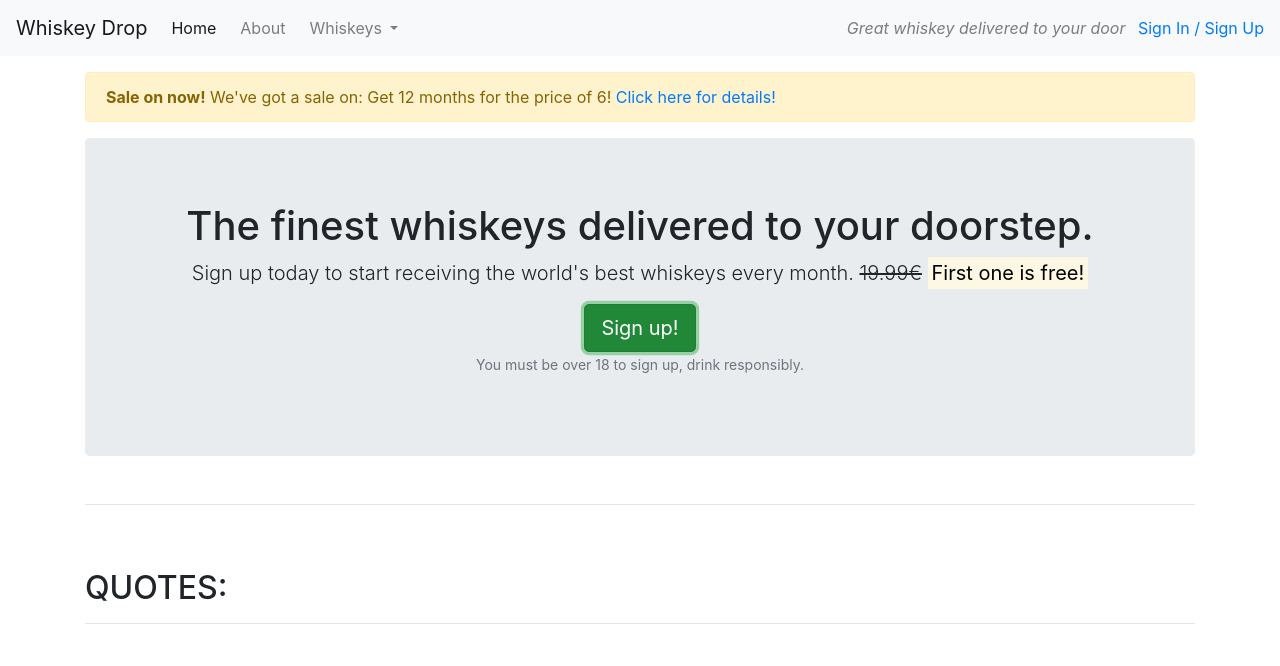
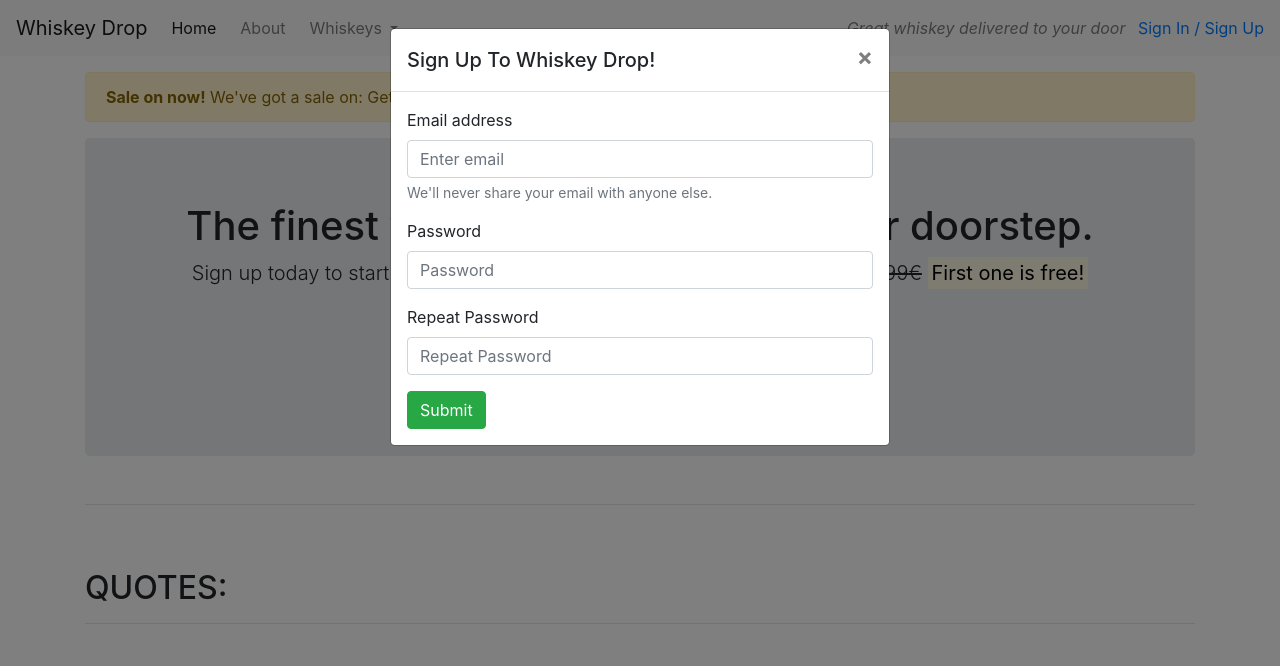
Before and after one commit to emilyrosenberg/bootstrap4, a plain HTML site: page index.html in a window 1280 px wide. Both pictures are taken after a click on the button "Sign up!". Shown: the top 666 px of the page. Drawn offline with nearby package versions, Linux system fonts and the light colour scheme.

Commit message:
Add modal sign up form

```diff
--- a/index.html
+++ b/index.html
@@ -65,7 +65,7 @@
                         <s class="d-none d-sm-inline">19.99€</s>
                         <span class="d-inlne d-sm-none"><br></span>
                         <strong><mark>First one is free!</mark></strong></p>
-                    <button class="btn btn-success btn-lg">Sign up!</button>
+                    <button class="btn btn-success btn-lg" data-toggle="modal" data-target="#signUpModal">Sign up!</button>
                     <p class="text-muted"><small>You must be over 18 to sign up, drink responsibly.</small></p>
                 </section>
             </div>
@@ -144,6 +144,36 @@
         </section>
         <!-- /.features -->
     </article>
+    <div class="modal" tabindex="-1" role="dialog" id="signUpModal">
+        <div class="modal-dialog" role="document">
+            <div class="modal-content">
+                <div class="modal-header">
+                    <h5 class="modal-title">Sign Up To Whiskey Drop!</h5>
+                    <button type="button" class="close" data-dismiss="modal" aria-label="Close">
+          <span aria-hidden="true">&times;</span>
+        </button>
+                </div>
+                <div class="modal-body">
+                    <form>
+                        <div class="form-group">
+                            <label for="exampleInputEmail1">Email address</label>
+                            <input type="email" class="form-control" id="exampleInputEmail1" aria-describedby="emailHelp" placeholder="Enter email">
+                            <small id="emailHelp" class="form-text text-muted">We'll never share your email with anyone else.</small>
+                        </div>
+                        <div class="form-group">
+                            <label for="password">Password</label>
+                            <input type="password" class="form-control" id="password" placeholder="Password">
+                        </div>
+                        <div class="form-group">
+                            <label for="repeatPassword">Repeat Password</label>
+                            <input type="password" class="form-control" id="repeatPassword" placeholder="Repeat Password">
+                        </div>
+                        <button type="submit" class="btn btn-success">Submit</button>
+                    </form>
+                </div>
+            </div>
+        </div>
+    </div>
     <script src="https://code.jquery.com/jquery-3.3.1.slim.min.js" integrity="sha384-q8i/X+965DzO0rT7abK41JStQIAqVgRVzpbzo5smXKp4YfRvH+8abtTE1Pi6jizo" crossorigin="anonymous"></script>
     <script src="https://cdnjs.cloudflare.com/ajax/libs/popper.js/1.14.3/umd/popper.min.js" integrity="sha384-ZMP7rVo3mIykV+2+9J3UJ46jBk0WLaUAdn689aCwoqbBJiSnjAK/l8WvCWPIPm49" crossorigin="anonymous"></script>
     <script src="https://stackpath.bootstrapcdn.com/bootstrap/4.1.3/js/bootstrap.min.js" integrity="sha384-ChfqqxuZUCnJSK3+MXmPNIyE6ZbWh2IMqE241rYiqJxyMiZ6OW/JmZQ5stwEULTy" crossorigin="anonymous"></script>
```
